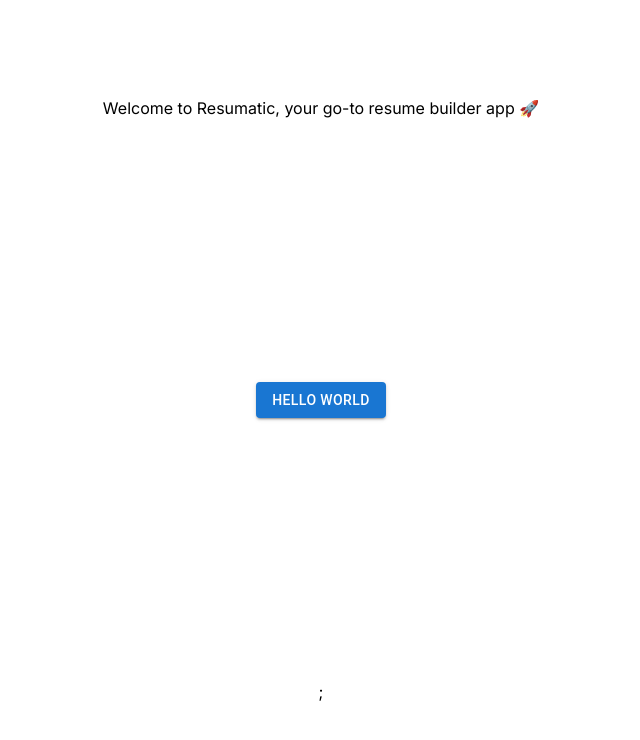
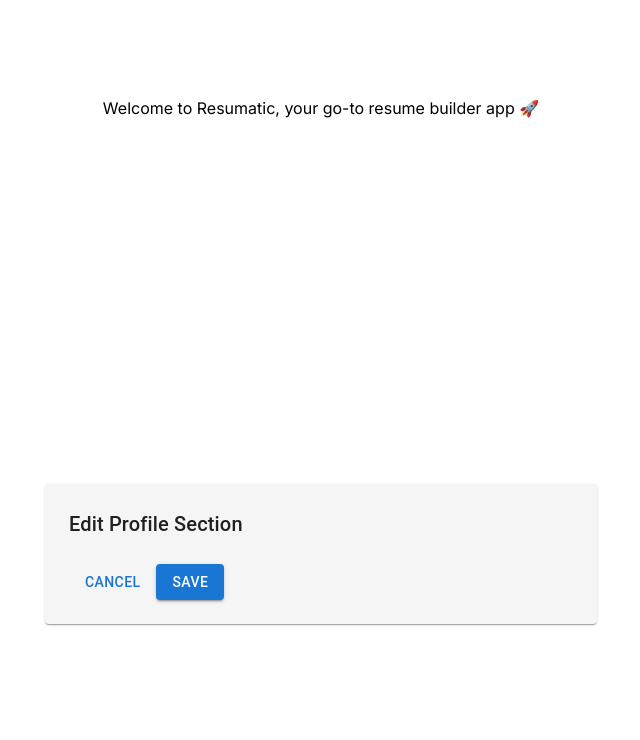
Before and after one commit to NacarateJ/resumatic, a Next.js app: page / in a window 1280 px wide. Shown: the top 740 px of the page, without its empty margins (319-959 px from the left). Built offline with nearby package versions, Linux system fonts and the light colour scheme.

Commit message:
create section container and initial edit profile section

```diff
--- /dev/null
+++ b/components/EditProfileSection.js
@@ -0,0 +1,9 @@
+import SectionContainer from './SectionContainer';
+
+export default function EditProfileSection() {
+  return (
+    <>
+      <SectionContainer title='Edit Profile Section' />
+    </>
+  );
+}
--- /dev/null
+++ b/components/SectionContainer.js
@@ -0,0 +1,29 @@
+import Container from '@mui/material/Container';
+import Paper from '@mui/material/Paper';
+import Typography from '@mui/material/Typography';
+import Button from '@mui/material/Button';
+
+export default function SectionContainer(props) {
+  return (
+    <>
+      <Container component='main' maxWidth='sm' sx={{ mb: 4 }}>
+        <Paper
+          sx={{
+            my: { xs: 3, md: 6 },
+            p: { xs: 2, md: 3 },
+            backgroundColor: 'WhiteSmoke',
+          }}
+        >
+          <Typography component='h1' variant='h6' align='left'>
+            {props.icon}
+            {props.title}
+          </Typography>
+          <Button sx={{ mt: 3, ml: 1 }}>Cancel</Button>
+          <Button variant='contained' sx={{ mt: 3, ml: 1 }}>
+            Save
+          </Button>
+        </Paper>
+      </Container>
+    </>
+  );
+}
--- a/pages/index.js
+++ b/pages/index.js
@@ -1,5 +1,5 @@
 import { Inter } from 'next/font/google';
-import Button from '@mui/material/Button';
+import EditProfileSection from '@/components/EditProfileSection';
 
 const inter = Inter({ subsets: ['latin'] });
 
@@ -9,7 +9,7 @@ export default function Home() {
       className={`flex min-h-screen flex-col items-center justify-between p-24 ${inter.className}`}
     >
       <h1>Welcome to Resumatic, your go-to resume builder app 🚀</h1>
-      <Button variant='contained'>Hello world</Button>;
+      <EditProfileSection />
     </main>
   );
 }
```
